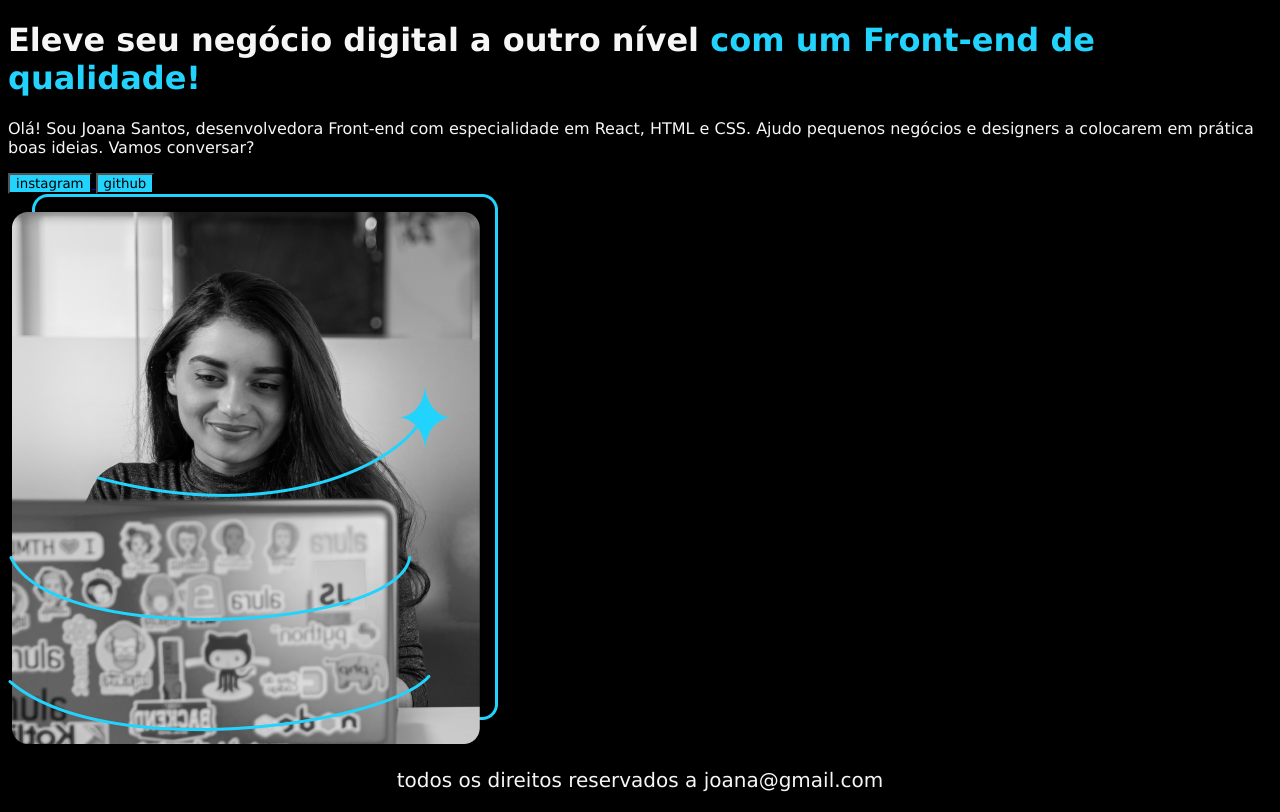
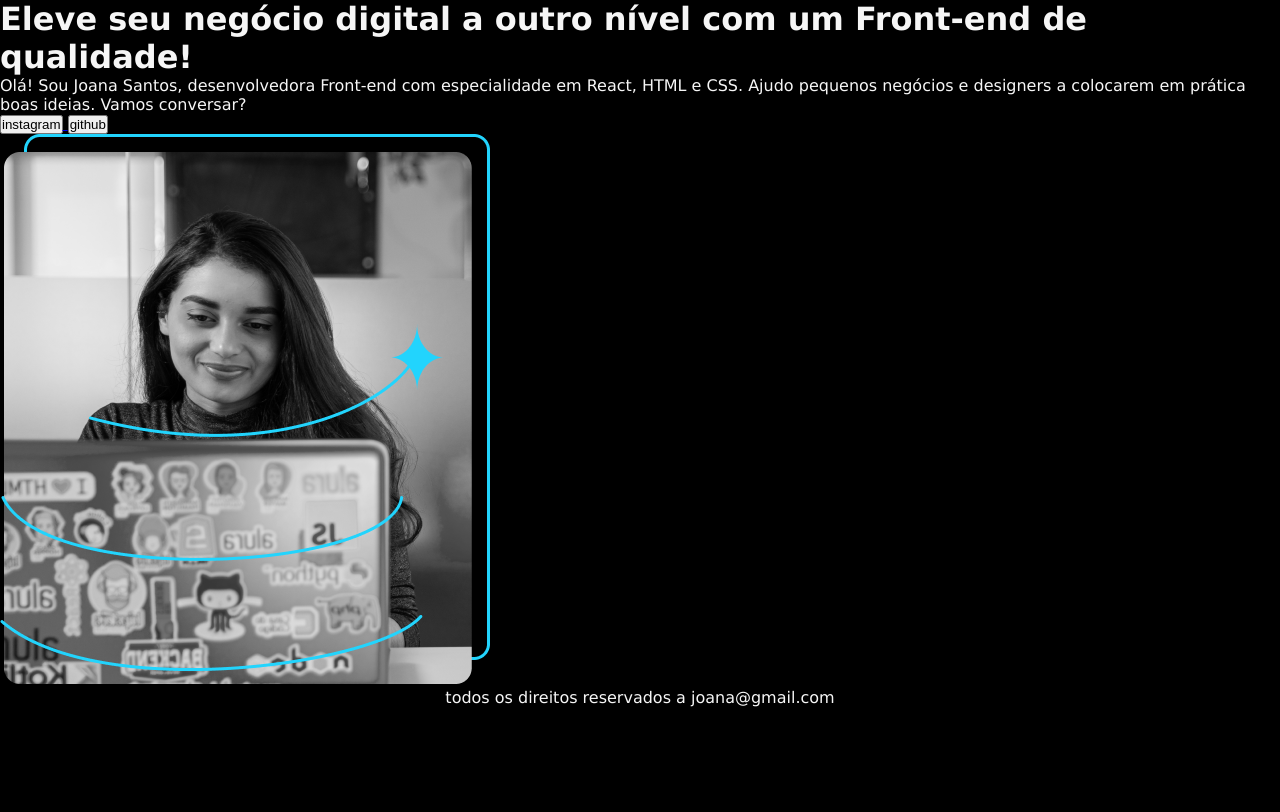
Before and after one commit to jhonex27/projeto-alura, a plain HTML site: page Projeto.html in a window 1280 px wide. Drawn offline with Linux system fonts and the light colour scheme.

Commit message:
Update styles.css

```diff
--- a/styles.css
+++ b/styles.css
@@ -1,33 +1,21 @@
-body {
-
-    background-color:#000000;
-    color:#F6F6F6;
-
+* {
+    margin: 0;
+    padding: 0;
 }
 
-h1{
+body {
+    background-color: #000000;
+    color: #F6F6F6;
     font-family: Verdana, Geneva, Tahoma, sans-serif;
-}
-
-p{
-
-    font-family: Verdana, Geneva, Tahoma, sans-serif;
-}
-strong{
-
-color:#22D4FD;
 
 }
 
 
-
-button{
-   font-family:Verdana, Geneva, Tahoma, sans-serif ;
-   background-color:#22D4FD;
+.titulo-destaque {
+    color: #22D4FD;
 }
 
-footer{
-    font-size: 20px;
+footer {
+
     text-align: center;
-    font-family: Verdana, Geneva, Tahoma, sans-serif;
 }
```
